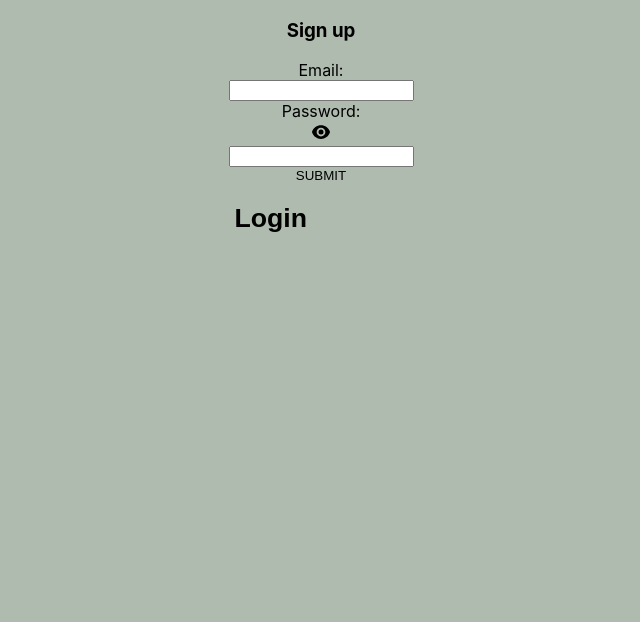
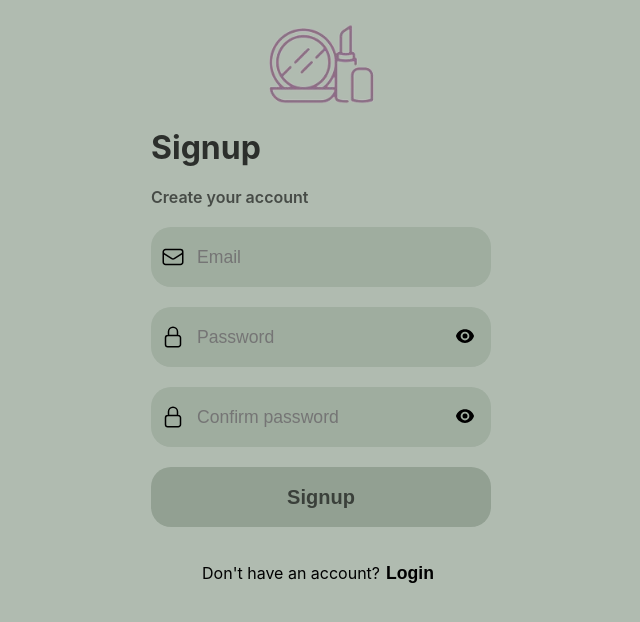
Before and after one commit to mbrezov/BeautyVault, a React (Create React App) app in the folder client/: page / in a window 1280 px wide. Both pictures are taken after a click on the button "Signup". Shown: the top 622 px of the page, without its empty margins (319-959 px from the left). Built offline with nearby package versions, Linux system fonts and the light colour scheme.

Commit message:
Auth page styling added, confirm password on signup implemented

```diff
--- a/client/src/hooks/useSignup.tsx
+++ b/client/src/hooks/useSignup.tsx
@@ -8,10 +8,20 @@ export const useSignup = () => {
     const [isSignupLoading, setIsSignupLoading] = useState(Boolean);
     const { dispatch } = useAuthContext();
 
-    const signup = async (email: string, password: string) => {
+    const signup = async (
+        email: string,
+        password: string,
+        confirmPassword: string
+    ) => {
         setIsSignupLoading(true);
 
         const api = process.env.REACT_APP_SIGNUP;
+
+        if (password !== confirmPassword) {
+            setIsSignupLoading(false);
+            setSignupError("Confirmed password is not matching");
+            return { signup, isSignupLoading, signupError };
+        }
 
         if (api) {
             try {
--- /dev/null
+++ b/client/src/pages/AuthPage/AuthPage.module.scss
@@ -0,0 +1,70 @@
+.container {
+    display: flex;
+    flex-direction: column;
+    justify-content: center;
+    align-items: center;
+
+    form {
+        display: flex;
+        flex-direction: column;
+        justify-content: center;
+        gap: 20px;
+
+        h1 {
+            color: rgba(0, 0, 0, 0.75);
+            margin: 0;
+        }
+
+        p {
+            color: rgba(0, 0, 0, 0.6);
+            margin: 0;
+            font-weight: 600;
+        }
+
+        input {
+            background: none;
+            border: none;
+            width: 250px;
+            height: 50px;
+            font-size: 1.1rem;
+        }
+
+        span {
+            display: flex;
+            background-color: #9fad9f;
+            align-items: center;
+            width: 340px;
+            height: 60px;
+            border-radius: 20px;
+            color: rgba(0, 0, 0, 0.9);
+        }
+
+        .submit_button {
+            display: flex;
+            justify-content: center;
+            align-items: center;
+            width: 340px;
+            height: 60px;
+            background-color: #92a092;
+            font-size: 1.25rem;
+            font-weight: 800;
+            border-radius: 20px;
+            color: rgba(0, 0, 0, 0.6);
+        }
+
+        .error_message {
+            color: rgb(174, 34, 55);
+        }
+    }
+
+    .switch_message {
+        display: flex;
+        margin-top: 20px;
+
+        button {
+            margin: 0;
+            font-weight: 800;
+            font-size: 1.1rem;
+        }
+    }
+}
--- a/client/src/pages/AuthPage/AuthPage.tsx
+++ b/client/src/pages/AuthPage/AuthPage.tsx
@@ -2,22 +2,25 @@ import { useState } from "react";
 import { useSignup } from "../../hooks/useSignup";
 import { useLogin } from "../../hooks/useLogin";
 import { EyeIcon, EyeSlashIcon } from "@heroicons/react/24/solid";
+import styles from "./AuthPage.module.scss";
+import logo from "../../img/logo.png";
+import { EnvelopeIcon, LockClosedIcon } from "@heroicons/react/24/outline";
 
 type AuthState = "login" | "signup";
 
 const AuthPage = () => {
     const [email, setEmail] = useState("");
     const [password, setPassword] = useState("");
+    const [confirmPassword, setConfirmPassword] = useState("");
     const { signup, signupError, isSignupLoading } = useSignup();
     const { login, isLoginLoading, loginError } = useLogin();
     const [authMethod, setAuthMethod] = useState<AuthState>("login");
-
     const [showPassowrd, setShowPassword] = useState(false);
 
     const handleSignup = async (e: React.FormEvent) => {
         e.preventDefault();
 
-        await signup(email, password);
+        await signup(email, password, confirmPassword);
     };
 
     const handleLogin = async (e: React.FormEvent) => {
@@ -26,56 +29,45 @@ const AuthPage = () => {
     };
 
     return (
-        <div>
+        <div className={styles.container}>
+            <img src={logo} alt="error" width="128" height="128" />
             {authMethod === "login" ? (
-                <form
-                    onSubmit={handleLogin}
+                <form onSubmit={handleLogin}>
+                    <h1>Welcome back!</h1>
+                    <p>Login to your account</p>
+                    <span>
+                        <EnvelopeIcon
                             style={{
-                        display: "flex",
-                        justifyContent: "center",
-                        alignItems: "center",
-                        flexDirection: "column",
+                                width: "24px",
+                                height: "24px",
+                                color: "black",
+                                marginLeft: "10px",
+                                marginRight: "10px",
                             }}
-                >
-                    <h3>Login up</h3>
-
-                    <label>Email:</label>
+                        />
                         <input
                             type="email"
+                            placeholder="Email"
                             onChange={(e) => setEmail(e.target.value)}
                             value={email}
                         />
-
-                    <label>Password:</label>
+                    </span>
+                    <span>
+                        <LockClosedIcon
+                            style={{
+                                width: "24px",
+                                height: "24px",
+                                color: "black",
+                                marginLeft: "10px",
+                                marginRight: "10px",
+                            }}
+                        />
                         <input
-                        type="password"
+                            placeholder="Password"
+                            type={showPassowrd ? "text" : "password"}
                             onChange={(e) => setPassword(e.target.value)}
                             value={password}
                         />
-
-                    <button disabled={isLoginLoading}>SUBMIT</button>
-                    {loginError && <div>{loginError.error}</div>}
-                </form>
-            ) : (
-                <form
-                    onSubmit={handleSignup}
-                    style={{
-                        display: "flex",
-                        justifyContent: "center",
-                        alignItems: "center",
-                        flexDirection: "column",
-                    }}
-                >
-                    <h3>Sign up</h3>
-
-                    <label>Email:</label>
-                    <input
-                        type="email"
-                        onChange={(e) => setEmail(e.target.value)}
-                        value={email}
-                    />
-
-                    <label>Password:</label>
                         <button
                             type="button"
                             onClick={() => setShowPassword(!showPassowrd)}
@@ -90,25 +82,132 @@ const AuthPage = () => {
                                 />
                             )}
                         </button>
+                    </span>
+                    {loginError && (
+                        <div className={styles.error_message}>
+                            {loginError.error}
+                        </div>
+                    )}
+                    <button
+                        disabled={isLoginLoading}
+                        className={styles.submit_button}
+                    >
+                        Login
+                    </button>
+                </form>
+            ) : (
+                <form onSubmit={handleSignup}>
+                    <h1>Signup</h1>
+                    <p>Create your account</p>
+                    <span>
+                        <EnvelopeIcon
+                            style={{
+                                width: "24px",
+                                height: "24px",
+                                color: "black",
+                                marginLeft: "10px",
+                                marginRight: "10px",
+                            }}
+                        />
                         <input
+                            type="email"
+                            placeholder="Email"
+                            onChange={(e) => setEmail(e.target.value)}
+                            value={email}
+                        />
+                    </span>
+                    <span>
+                        <LockClosedIcon
+                            style={{
+                                width: "24px",
+                                height: "24px",
+                                color: "black",
+                                marginLeft: "10px",
+                                marginRight: "10px",
+                            }}
+                        />
+                        <input
+                            placeholder="Password"
                             type={showPassowrd ? "text" : "password"}
                             onChange={(e) => setPassword(e.target.value)}
                             value={password}
                         />
-
-                    <button disabled={isSignupLoading} type="submit">
-                        SUBMIT
+                        <button
+                            type="button"
+                            onClick={() => setShowPassword(!showPassowrd)}
+                        >
+                            {showPassowrd ? (
+                                <EyeSlashIcon
+                                    style={{ width: "20px", height: "20px" }}
+                                />
+                            ) : (
+                                <EyeIcon
+                                    style={{ width: "20px", height: "20px" }}
+                                />
+                            )}
                         </button>
-                    {signupError && <div>{signupError.error}</div>}
+                    </span>
+                    <span>
+                        <LockClosedIcon
+                            style={{
+                                width: "24px",
+                                height: "24px",
+                                color: "black",
+                                marginLeft: "10px",
+                                marginRight: "10px",
+                            }}
+                        />
+                        <input
+                            placeholder="Confirm password"
+                            type={showPassowrd ? "text" : "password"}
+                            onChange={(e) => setConfirmPassword(e.target.value)}
+                            value={confirmPassword}
+                        />
+                        <button
+                            type="button"
+                            onClick={() => setShowPassword(!showPassowrd)}
+                        >
+                            {showPassowrd ? (
+                                <EyeSlashIcon
+                                    style={{ width: "20px", height: "20px" }}
+                                />
+                            ) : (
+                                <EyeIcon
+                                    style={{ width: "20px", height: "20px" }}
+                                />
+                            )}
+                        </button>
+                    </span>
+                    {signupError && (
+                        <div className={styles.error_message}>
+                            {signupError.error
+                                ? signupError.error
+                                : signupError}
+                        </div>
+                    )}
+                    <button
+                        disabled={isSignupLoading}
+                        className={styles.submit_button}
+                    >
+                        Signup
+                    </button>
                 </form>
             )}
-            <button
-                onClick={() =>
-                    setAuthMethod(authMethod === "login" ? "signup" : "login")
-                }
-            >
-                {authMethod === "signup" ? <h1>Login</h1> : <h1>Signup</h1>}
+            {authMethod === "signup" ? (
+                <div className={styles.switch_message}>
+                    <p>Don't have an account?</p>
+                    <button onClick={() => setAuthMethod("login")}>
+                        Login
                     </button>
+                </div>
+            ) : (
+                <div className={styles.switch_message}>
+                    <p>Don't have an account?</p>
+                    <button onClick={() => setAuthMethod("signup")}>
+                        Signup
+                    </button>
+                </div>
+            )}
         </div>
     );
 };
```
Also changed, not shown: client/src/img/logo.png (added). Lines whose indentation alone changed are shown as unchanged.
